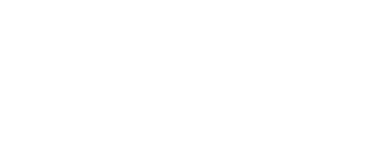
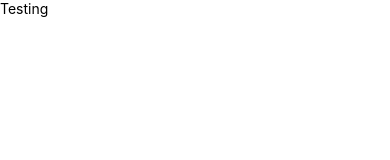
Before and after one commit to medev21/todoApp-react-native, a React Native app: screen / in a window 390 px wide. Shown: the top 160 px of the page. Built offline with nearby package versions, Linux system fonts and the light colour scheme.

Commit message:
add testing text for main.js'

```diff
--- a/App.js
+++ b/App.js
@@ -1,16 +1,10 @@
 import React from 'react';
-import { StyleSheet, Text, View } from 'react-native';
+import Main from './app/components/main.js'
 
 export default class App extends React.Component {
   render() {
     return (
-      <View style={styles.container}>
-      </View>
+      <Main />
     );
   }
 }
-
-const styles = StyleSheet.create({
-  container: {
-  },
-});
--- a/app.json
+++ b/app.json
@@ -10,9 +10,9 @@
     ],
     "version": "1.0.0",
     "orientation": "portrait",
-    "icon": "./assets/icon.png",
+    "icon": "",
     "splash": {
-      "image": "./assets/splash.png",
+      "image": "",
       "resizeMode": "contain",
       "backgroundColor": "#ffffff"
     },
--- a/app/components/main.js
+++ b/app/components/main.js
@@ -8,11 +8,10 @@
     TouchableOpacity, //touch buttons
 } from 'react-native';
 
-export default class App extends React.Component {
+export default class Main extends React.Component {
   render() {
     return (
-      <View style={styles.container}>
-      </View>
+      <View><Text>Testing</Text></View>
     );
   }
 }
```
